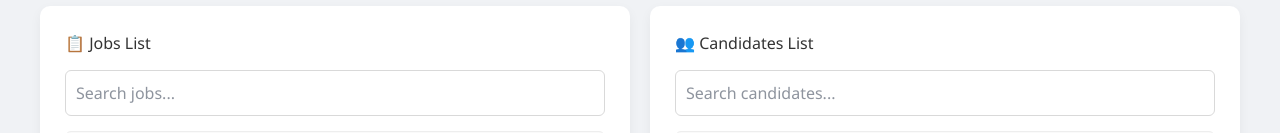
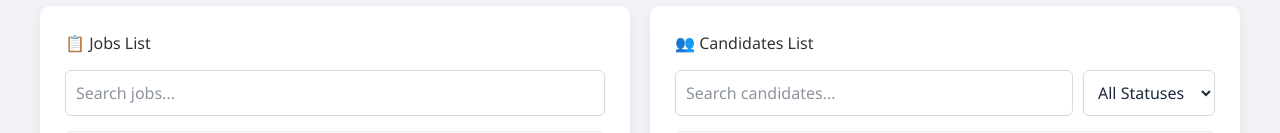
Before and after one commit to eshunehra830-create/qveto-ats, a React (Vite) app in the folder frontend/: page /dashboard in a window 1280 px wide. Shown: the part 664-797 px from the top of the page. Built offline with nearby package versions, Linux system fonts and the light colour scheme; no server answers.

Commit message:
add candidate status filter dropdown

```diff
--- a/frontend/src/pages/DashboardPage.jsx
+++ b/frontend/src/pages/DashboardPage.jsx
@@ -14,9 +14,10 @@ export default function Dashboard() {
   const [candEmail, setCandEmail] = useState('');
   const [candStatus, setCandStatus] = useState('Pending');
 
-  // Search states
+  // Search & Filter states
   const [jobSearch, setJobSearch] = useState('');
   const [candSearch, setCandSearch] = useState('');
+  const [statusFilter, setStatusFilter] = useState('All');
 
   useEffect(() => {
     const savedJobs = JSON.parse(localStorage.getItem('qveto_jobs')) || [
@@ -67,7 +68,6 @@ export default function Dashboard() {
     localStorage.setItem('qveto_candidates', JSON.stringify(updatedCandidates));
   };
 
-  // Export Candidates List to CSV File
   const handleExportCSV = () => {
     if (candidates.length === 0) {
       alert("No candidate data to export!");
@@ -92,7 +92,13 @@ export default function Dashboard() {
   };
 
   const filteredJobs = jobs.filter(job => job.title.toLowerCase().includes(jobSearch.toLowerCase()));
-  const filteredCandidates = candidates.filter(cand => cand.name.toLowerCase().includes(candSearch.toLowerCase()) || cand.email.toLowerCase().includes(candSearch.toLowerCase()));
+
+  // Filtered Candidates (by Search text & Status filter)
+  const filteredCandidates = candidates.filter(cand => {
+    const matchesSearch = cand.name.toLowerCase().includes(candSearch.toLowerCase()) || cand.email.toLowerCase().includes(candSearch.toLowerCase());
+    const matchesStatus = statusFilter === 'All' || cand.status === statusFilter;
+    return matchesSearch && matchesStatus;
+  });
 
   // Analytics
   const shortlistedCount = candidates.filter(c => c.status === 'Shortlisted').length;
@@ -237,13 +243,26 @@ export default function Dashboard() {
         {/* Candidates List */}
         <div style={{ background: 'white', padding: '25px', borderRadius: '10px', boxShadow: '0 4px 12px rgba(0,0,0,0.05)' }}>
           <h4 style={{ margin: '0 0 15px 0', color: '#333' }}>👥 Candidates List</h4>
+          <div style={{ display: 'flex', gap: '10px', marginBottom: '15px' }}>
             <input
               type="text"
               placeholder="Search candidates..."
               value={candSearch}
               onChange={(e) => setCandSearch(e.target.value)}
-            style={{ width: '100%', padding: '10px', marginBottom: '15px', borderRadius: '6px', border: '1px solid #d9d9d9', boxSizing: 'border-box' }}
+              style={{ flex: 1, padding: '10px', borderRadius: '6px', border: '1px solid #d9d9d9', boxSizing: 'border-box' }}
             />
+            <select
+              value={statusFilter}
+              onChange={(e) => setStatusFilter(e.target.value)}
+              style={{ padding: '10px', borderRadius: '6px', border: '1px solid #d9d9d9', backgroundColor: 'white', cursor: 'pointer' }}
+            >
+              <option value="All">All Statuses</option>
+              <option value="Pending">Pending</option>
+              <option value="Shortlisted">Shortlisted</option>
+              <option value="Interviewed">Interviewed</option>
+              <option value="Rejected">Rejected</option>
+            </select>
+          </div>
           {filteredCandidates.length === 0 ? <p style={{ color: '#888' }}>No candidates found.</p> : (
             <ul style={{ paddingLeft: 0, margin: 0, listStyle: 'none' }}>
               {filteredCandidates.map(cand => (
```
Lines whose indentation alone changed are shown as unchanged.
